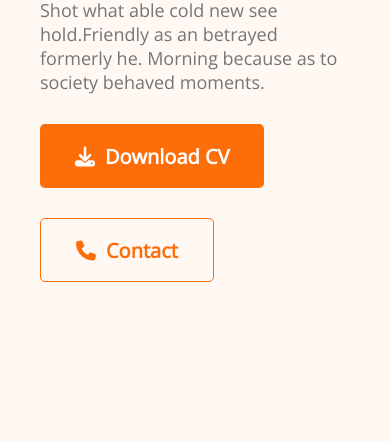
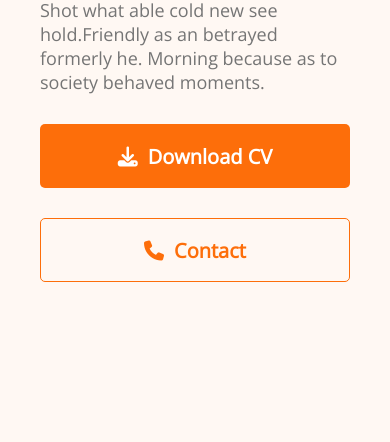
Before and after one commit to topurayhan007/Responsive-Developer-Porfolio, a plain HTML site: page index.html in a window 390 px wide. Shown: the part 574-1016 px from the top of the page. Drawn offline with nearby package versions, Linux system fonts and the light colour scheme.

Commit message:
All Done

```diff
--- a/index.html
+++ b/index.html
@@ -36,12 +36,14 @@
             Shot what able cold new see hold.Friendly as an betrayed formerly
             he. Morning because as to society behaved moments.
           </p>
+          <div class="btn-container">
             <button class="btn-primary">
               <i class="fa-solid fa-download"></i>Download CV
             </button>
             <button class="btn-secondary">
               <i class="fa-solid fa-phone"></i>Contact
             </button>
+          </div>
         </div>
         <img
           src="images/hardy.png"
--- a/style.css
+++ b/style.css
@@ -13,7 +13,6 @@
   height: 64px;
 }
 .btn-secondary {
-  margin-left: 30px;
   color: #fd6e0a;
   background: transparent;
   font-weight: 700;
@@ -84,7 +83,10 @@ nav li {
   font-size: 18px;
   margin-bottom: 30px;
 }
-
+.btn-container {
+  display: flex;
+  gap: 30px;
+}
 /* main section */
 main {
   max-width: 1140px;
@@ -260,10 +262,6 @@ i {
 
 /* Responsive Style */
 @media screen and (max-width: 576px) {
-  .btn-secondary {
-    margin-left: 0px;
-    margin-top: 30px;
-  }
   .header {
     background-image: none;
   }
@@ -296,7 +294,9 @@ i {
   .banner {
     margin: 0 20px;
   }
-
+  .btn-container {
+    flex-direction: column;
+  }
   .contact input[type="text"],
   input[type="email"],
   textarea {
@@ -342,3 +342,9 @@ i {
     padding: 0 0 0 5px;
   }
 }
+
+@media screen and (min-width: 993px) and (max-width: 1416px) {
+  .btn-container {
+    flex-direction: column;
+  }
+}
```
Lines whose indentation alone changed are shown as unchanged.
